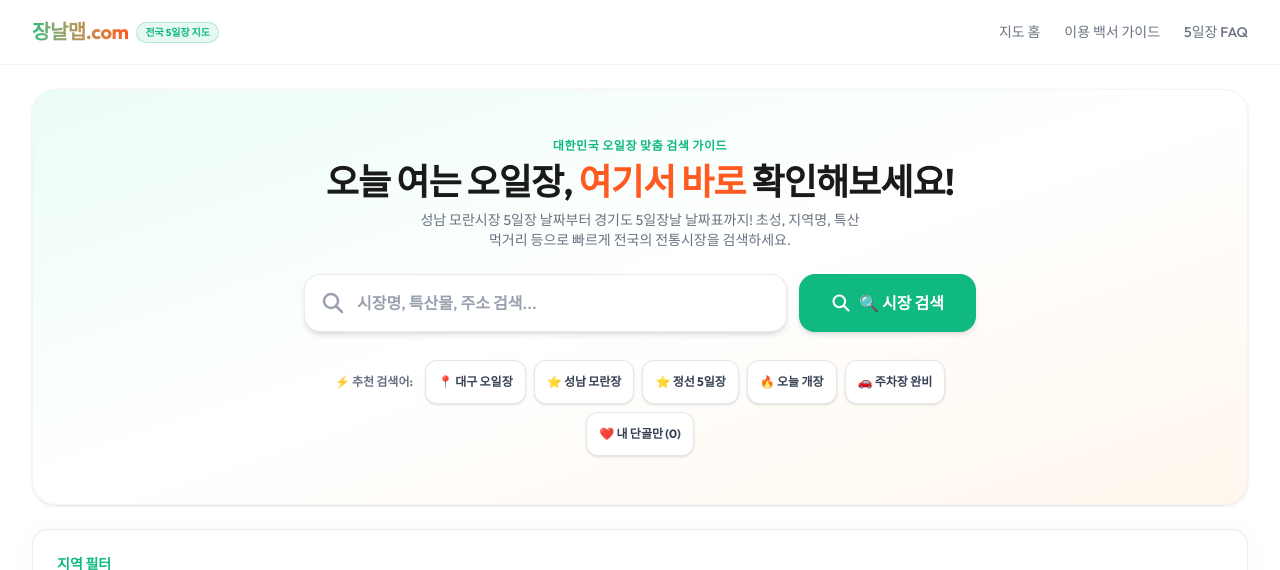
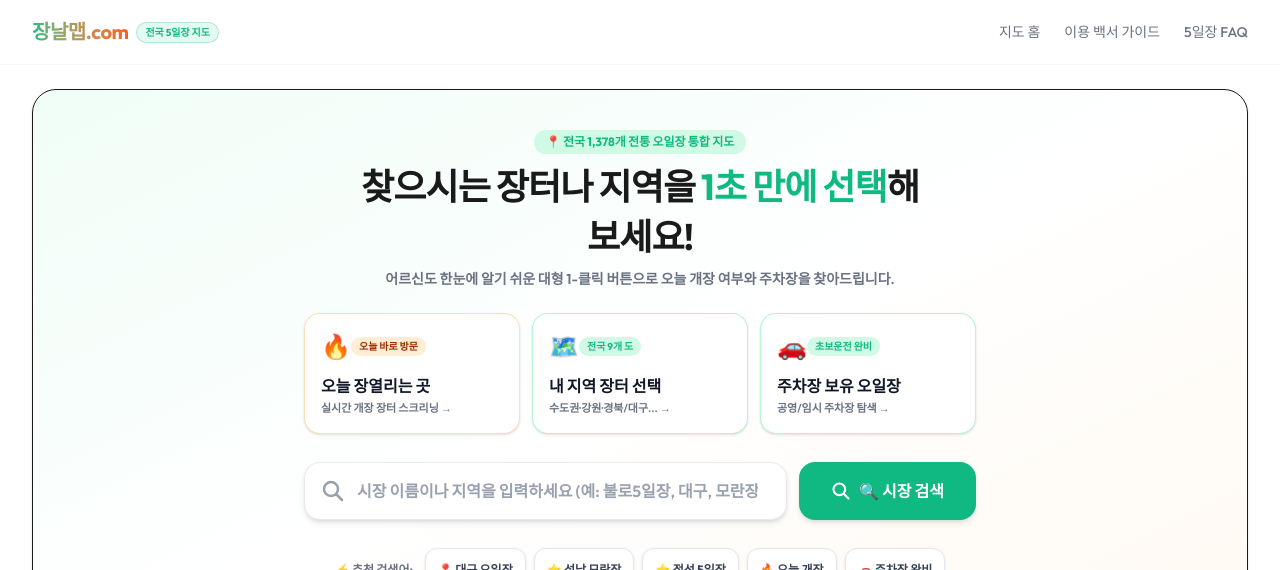
Before and after one commit to pyoska/jangnalmap, a Next.js app: page / in a window 1280 px wide. Shown: the top 570 px of the page. Built offline with nearby package versions, Linux system fonts and the light colour scheme; no server answers.

Commit message:
feat(ux-redesign): deploy 3 Large 1-Click Direct Action Hero Cards on Home Page for ultra-frictionless 20s-60s user entry

```diff
--- a/src/components/HomeClient.js
+++ b/src/components/HomeClient.js
@@ -317,37 +317,113 @@ export default function HomeClient({ initialMarkets = [] }) {
       {/* Main Content Area */}
       <main className="flex-1 max-w-7xl w-full mx-auto px-4 sm:px-6 lg:px-8 py-6 flex flex-col gap-6">
 
-        {/* Massive Premium Search Container */}
-        <section className="w-full py-8 sm:py-12 px-4 rounded-3xl bg-gradient-to-br from-emerald-50 via-white to-orange-50 border border-gray-100 flex flex-col items-center text-center gap-6 shadow-sm">
-          <div className="flex flex-col gap-2">
-            <span className="text-xs font-bold tracking-wider text-[#10B981] uppercase">대한민국 오일장 맞춤 검색 가이드</span>
-            <h1 className="text-2xl sm:text-4xl font-extrabold tracking-tight text-[#1A1A1A]">
-              오늘 여는 오일장, <span className="text-[#FF5A1F]">여기서 바로</span> 확인해보세요!
+        {/* Massive Premium Search Container - Ultra-Intuitive 2060 Hero Redesign */}
+        <section className="w-full py-6 sm:py-10 px-4 sm:px-6 rounded-3xl bg-gradient-to-br from-emerald-50/80 via-white to-orange-50/80 border border-gray-150 flex flex-col items-center text-center gap-6 shadow-sm">
+          <div className="flex flex-col gap-2 max-w-xl">
+            <span className="inline-block bg-emerald-100 text-[#10B981] font-black text-xs px-3 py-1 rounded-full w-fit mx-auto">
+              📍 전국 1,378개 전통 오일장 통합 지도
+            </span>
+            <h1 className="text-2xl sm:text-4xl font-black tracking-tight text-[#1A1A1A] leading-snug">
+              찾으시는 장터나 지역을 <br className="sm:hidden" />
+              <span className="text-[#10B981]">1초 만에 선택</span>해 보세요!
             </h1>
-            <p className="text-xs sm:text-sm text-gray-500 max-w-md mx-auto">
-              성남 모란시장 5일장 날짜부터 경기도 5일장날 날짜표까지! 초성, 지역명, 특산 먹거리 등으로 빠르게 전국의 전통시장을 검색하세요.
+            <p className="text-xs sm:text-sm text-gray-500 font-semibold">
+              어르신도 한눈에 알기 쉬운 대형 1-클릭 버튼으로 오늘 개장 여부와 주차장을 찾아드립니다.
             </p>
           </div>
 
-          {/* Search Bar & GPS Button */}
-          <div className="w-full max-w-2xl flex flex-col sm:flex-row gap-3">
+          {/* 🎯 첫 화면 3대 대형 직관 액션 카드 (2060세대 맞춤) */}
+          <div className="w-full max-w-2xl grid grid-cols-1 sm:grid-cols-3 gap-3">
+            <button
+              onClick={() => {
+                setOnlyToday(!onlyToday);
+                document.getElementById('map-section')?.scrollIntoView({ behavior: 'smooth' });
+              }}
+              className={`p-4 rounded-2xl border text-left transition-all cursor-pointer flex flex-col justify-between gap-3 shadow-sm active:scale-95 ${
+                onlyToday
+                  ? 'bg-[#FF5A1F] border-[#FF5A1F] text-white ring-4 ring-[#FF5A1F]/20'
+                  : 'bg-white hover:bg-orange-50/50 border-orange-200/80 text-gray-900 hover:border-orange-400'
+              }`}
+            >
+              <div className="flex items-center justify-between">
+                <span className="text-2xl">🔥</span>
+                <span className={`text-[10px] font-extrabold px-2 py-0.5 rounded-full ${onlyToday ? 'bg-white text-[#FF5A1F]' : 'bg-orange-100 text-orange-800'}`}>
+                  오늘 바로 방문
+                </span>
+              </div>
+              <div>
+                <span className="block text-sm sm:text-base font-black">오늘 장열리는 곳</span>
+                <span className={`block text-[11px] font-semibold mt-0.5 ${onlyToday ? 'text-white/90' : 'text-gray-500'}`}>
+                  실시간 개장 장터 스크리닝 &rarr;
+                </span>
+              </div>
+            </button>
+
+            <button
+              onClick={() => {
+                document.getElementById('region-filter-section')?.scrollIntoView({ behavior: 'smooth' });
+              }}
+              className="p-4 rounded-2xl border text-left transition-all cursor-pointer flex flex-col justify-between gap-3 shadow-sm active:scale-95 bg-white hover:bg-emerald-50/50 border-emerald-200/80 text-gray-900 hover:border-emerald-400"
+            >
+              <div className="flex items-center justify-between">
+                <span className="text-2xl">🗺️</span>
+                <span className="text-[10px] font-extrabold px-2 py-0.5 rounded-full bg-emerald-100 text-[#10B981]">
+                  전국 9개 도
+                </span>
+              </div>
+              <div>
+                <span className="block text-sm sm:text-base font-black">내 지역 장터 선택</span>
+                <span className="block text-[11px] text-gray-500 font-semibold mt-0.5">
+                  수도권·강원·경북/대구... &rarr;
+                </span>
+              </div>
+            </button>
+
+            <button
+              onClick={() => {
+                setOnlyParking(!onlyParking);
+                document.getElementById('map-section')?.scrollIntoView({ behavior: 'smooth' });
+              }}
+              className={`p-4 rounded-2xl border text-left transition-all cursor-pointer flex flex-col justify-between gap-3 shadow-sm active:scale-95 ${
+                onlyParking
+                  ? 'bg-[#10B981] border-[#10B981] text-white ring-4 ring-[#10B981]/20'
+                  : 'bg-white hover:bg-emerald-50/50 border-emerald-200/80 text-gray-900 hover:border-emerald-400'
+              }`}
+            >
+              <div className="flex items-center justify-between">
+                <span className="text-2xl">🚗</span>
+                <span className={`text-[10px] font-extrabold px-2 py-0.5 rounded-full ${onlyParking ? 'bg-white text-[#10B981]' : 'bg-emerald-100 text-[#10B981]'}`}>
+                  초보운전 완비
+                </span>
+              </div>
+              <div>
+                <span className="block text-sm sm:text-base font-black">주차장 보유 오일장</span>
+                <span className={`block text-[11px] font-semibold mt-0.5 ${onlyParking ? 'text-white/90' : 'text-gray-500'}`}>
+                  공영/임시 주차장 탐색 &rarr;
+                </span>
+              </div>
+            </button>
+          </div>
+
+          {/* Search Bar Container */}
+          <div className="w-full max-w-2xl flex flex-col sm:flex-row gap-3 pt-1">
             <div className="flex-1 relative shadow-md rounded-2xl overflow-hidden border border-gray-200/80 bg-white focus-within:ring-2 focus-within:ring-[#10B981]/40 focus-within:border-[#10B981] transition-all duration-300">
-              <div className="flex items-center px-4 py-3 sm:py-4">
+              <div className="flex items-center px-4 py-3.5 sm:py-4">
                 <svg className="w-5 sm:w-6 h-5 sm:h-6 text-gray-400 shrink-0" fill="none" stroke="currentColor" viewBox="0 0 24 24">
                   <path strokeLinecap="round" strokeLinejoin="round" strokeWidth="2.5" d="M21 21l-6-6m2-5a7 7 0 11-14 0 7 7 0 0114 0z" />
                 </svg>
                 <input
                   type="text"
-                  placeholder="시장명, 특산물, 주소 검색..."
+                  placeholder="시장 이름이나 지역을 입력하세요 (예: 불로5일장, 대구, 모란장)"
                   value={searchInput}
                   onChange={(e) => setSearchInput(e.target.value)}
-                  className="w-full bg-transparent border-none text-[#1A1A1A] placeholder-gray-400 font-semibold px-3 focus:outline-none text-sm sm:text-base"
+                  className="w-full bg-transparent border-none text-[#1A1A1A] placeholder-gray-400 font-semibold px-3 focus:outline-none text-xs sm:text-base"
                 />
                 <div className="flex items-center gap-3 shrink-0">
                   {searchInput && (
                     <button
                       onClick={() => { setSearchInput(''); setSearchQuery(''); }}
-                      className="text-gray-500 hover:text-gray-700 text-xs sm:text-sm font-semibold cursor-pointer p-2 min-h-[44px] min-w-[44px] inline-flex items-center justify-center"
+                      className="text-gray-500 hover:text-gray-700 text-xs sm:text-sm font-bold cursor-pointer p-2 min-h-[44px] min-w-[44px] inline-flex items-center justify-center"
                     >
                       지우기
                     </button>
@@ -357,7 +433,10 @@ export default function HomeClient({ initialMarkets = [] }) {
             </div>
 
             <button
-              onClick={() => setSearchQuery(searchInput)}
+              onClick={() => {
+                setSearchQuery(searchInput);
+                document.getElementById('map-section')?.scrollIntoView({ behavior: 'smooth' });
+              }}
               className="bg-[#10B981] hover:bg-[#059669] text-white font-extrabold px-8 py-3.5 sm:py-4 rounded-2xl flex items-center justify-center gap-2 shadow-md transition-all text-sm sm:text-base cursor-pointer whitespace-nowrap active:scale-95 shrink-0"
             >
               <svg className="w-5 h-5" fill="none" stroke="currentColor" strokeWidth="2.5" viewBox="0 0 24 24">
@@ -442,7 +521,7 @@ export default function HomeClient({ initialMarkets = [] }) {
         </section>
 
         {/* Filter Controls */}
-        <section className="glass-effect rounded-2xl p-4 sm:p-6 flex flex-col gap-5 border border-gray-100">
+        <section id="region-filter-section" className="glass-effect rounded-2xl p-4 sm:p-6 flex flex-col gap-5 border border-gray-100">
           {/* Region Tabs */}
           <div>
             <span className="text-sm font-extrabold text-[#10B981] block mb-3">지역 필터</span>
```
Also changed, not shown: 1 other file (tests, documents, lock files or other folders).
